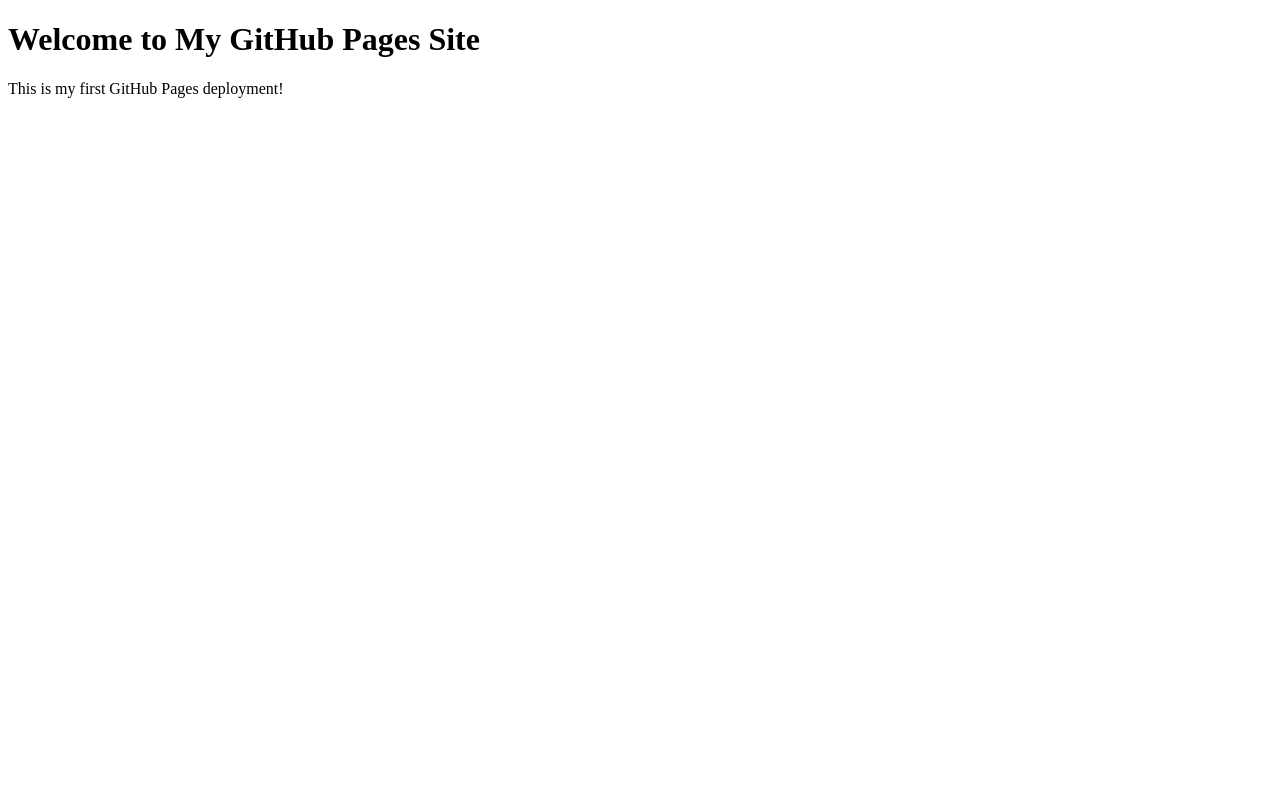
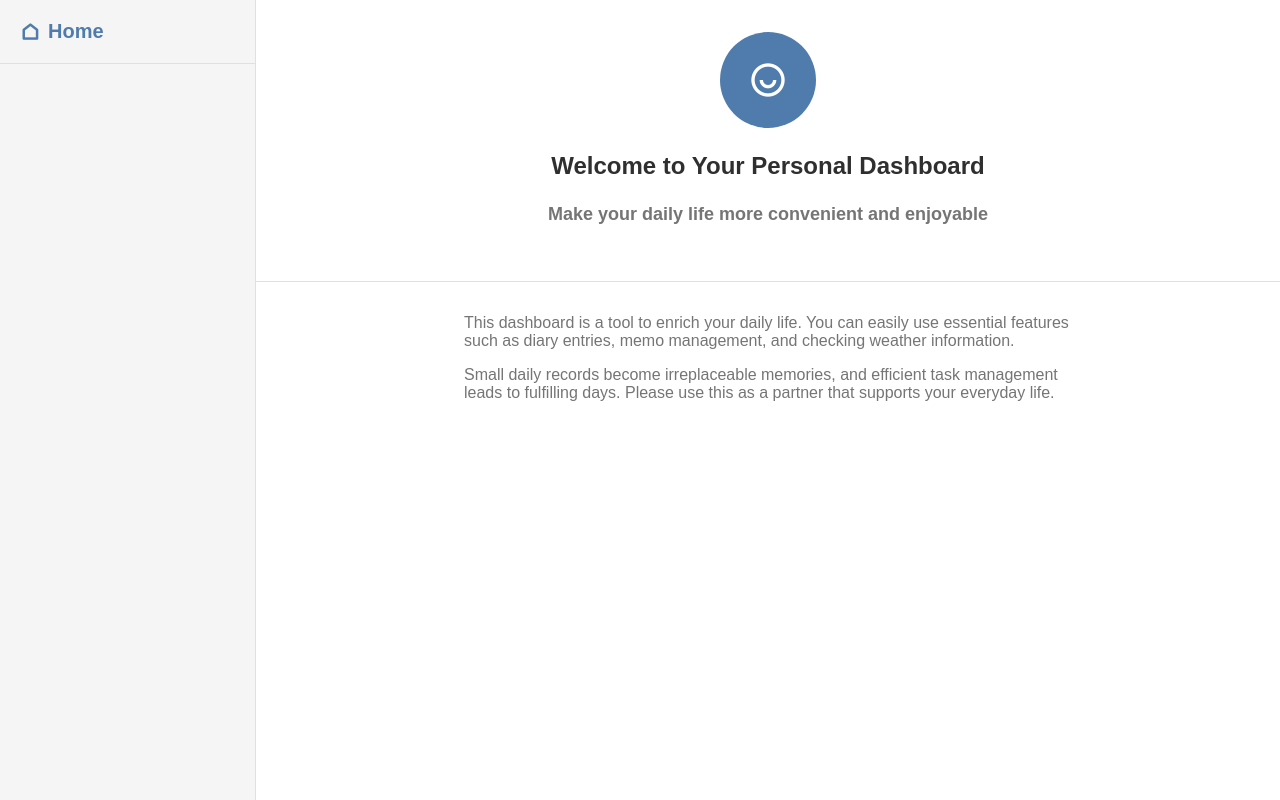
Before and after one commit to g05035/my-first-web-app, a plain HTML site: page index.html in a window 1280 px wide. Drawn offline with nearby package versions, Linux system fonts and the light colour scheme.

Commit message:
Add files via upload

```diff
--- a/index.html
+++ b/index.html
@@ -1,12 +1,34 @@
 <!DOCTYPE html>
 <html lang="en">
-<head>
-    <meta charset="UTF-8">
-    <meta name="viewport" content="width=device-width, initial-scale=1.0">
-    <title>My GitHub Pages Site</title>
-</head>
-<body>
-    <h1>Welcome to My GitHub Pages Site</h1>
-    <p>This is my first GitHub Pages deployment!</p>
-</body>
+  <head>
+    <meta charset="UTF-8" />
+    <meta name="viewport" content="width=device-width, initial-scale=1.0" />
+    <title>Dashboard</title>
+    <link rel="stylesheet" href="style.css">
+    <link href="https://cdn.jsdelivr.net/npm/remixicon@4.5.0/fonts/remixicon.css" rel="stylesheet" />
+  </head>
+  <body>
+    <div class="page-layout">
+      <aside class="sidebar">
+        <div class="side-header">
+          <a class="home" href="#" data-tab="home"><span class="ri-home-line"></span>Home</a>
+        </div>
+      </aside>
+      <main>
+        <section id="home">
+          <div class="main-header">
+            <div class="main-profile">
+              <span class="ri-user-smile-line"></span>
+            </div>
+            <h1 class="title">Welcome to Your Personal Dashboard</h1>
+            <h2 class="subtitle">Make your daily life more convenient and enjoyable</h2>
+          </div>
+          <div class="massage">
+            <p>This dashboard is a tool to enrich your daily life. You can easily use essential features such as diary entries, memo management, and checking weather information.</p>
+            <p>Small daily records become irreplaceable memories, and efficient task management leads to fulfilling days. Please use this as a partner that supports your everyday life.</p>
+          </div>
+        </section>
+      </main>
+    </div>
+  </body>
 </html>
--- /dev/null
+++ b/style.css
@@ -0,0 +1,105 @@
+/* ブラウザで設定されているスタイルのリセット・共通設定 */
+/* 消さないでください */
+*,
+*::before,
+*::after {
+  box-sizing: border-box;
+}
+body,
+h1,
+h2,
+h3,
+p,
+ul,
+li,
+form,
+input,
+textarea,
+select,
+button {
+  margin: 0;
+  padding: 0;
+  font-family: sans-serif;
+}
+
+ul {
+  list-style: none;
+}
+/* スタイルのリセット終了 */
+
+/* サイドバーとメインコンテンツを包むための要素のスタイルを書いてください */
+.page-layout{
+  display:flex;
+  height:100vh;
+}
+
+/* サイドバーに関連するスタイルを書いてください */
+.sidebar{
+  width:256px;
+  flex-shrink: 0;
+  background-color: #f5f5f5;
+  border-right: 1px solid #e0e0e0;
+  display: flex;
+  flex-direction: column;
+  height:100%;
+}
+
+.side-header{
+  padding:20px;
+  border-bottom:1px solid #e0e0e0;
+
+}
+
+a{
+  font-size:1.25rem;
+  font-weight:600;
+  color:#4f7cac;
+  display:flex;
+  align-items: center;
+  gap:8px;
+  text-decoration: none;
+}
+
+/* メインコンテンツに関連するスタイルを書いてください */
+main{
+  flex:1;
+}
+
+.main-header{
+  background-color: white;
+  padding:32px;
+  border-bottom:1px solid #e0e0e0;
+  text-align:center;
+}
+.main-profile{
+  height:96px;
+  width:96px;
+  background-color: #4f7cac;
+  border-radius: 50%;
+  display:flex;
+  justify-content: center;
+  align-items: center;
+  margin:0px auto 24px auto;
+  font-size:2.5rem;
+  color:white;
+}
+.title{
+  font-size: 1.5rem;
+  font-weight:600;
+  color:#2f2f2f;
+  margin:8px;
+}
+.subtitle{
+  font-size:1.125rem;
+  color:#757575;
+  margin:24px;
+}
+.massage{
+  max-width: 672px;
+  margin:0px auto;
+  padding:32px;
+  color:#757575;
+}
+.massage p{
+  margin-bottom:16px;
+}
```
